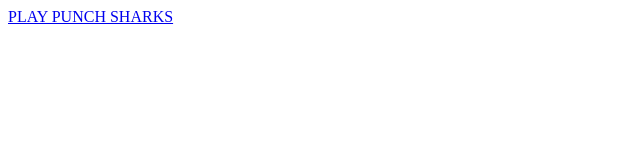
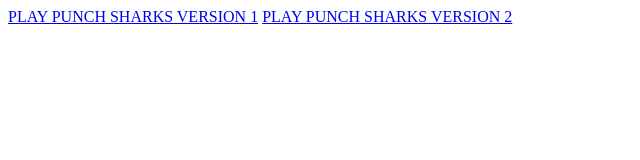
Before and after one commit to bleseneralexander/punchsharks, a plain HTML site: page index.html in a window 1280 px wide. Shown: the whole page, without its empty margins (0-640 px from the left). Drawn offline with Linux system fonts and the light colour scheme.

Commit message:
Update index.html

```diff
--- a/index.html
+++ b/index.html
@@ -2,6 +2,7 @@
 <html>
   <head><title></title></head>
   <body>
-    <a href="Punchsharks/index.html">PLAY PUNCH SHARKS</a>
+    <a href="punchsharksversion1/index.html">PLAY PUNCH SHARKS VERSION 1</a>
+    <a href="Punchsharks/index.html">PLAY PUNCH SHARKS VERSION 2</a>
   </body>
 </html>
```
